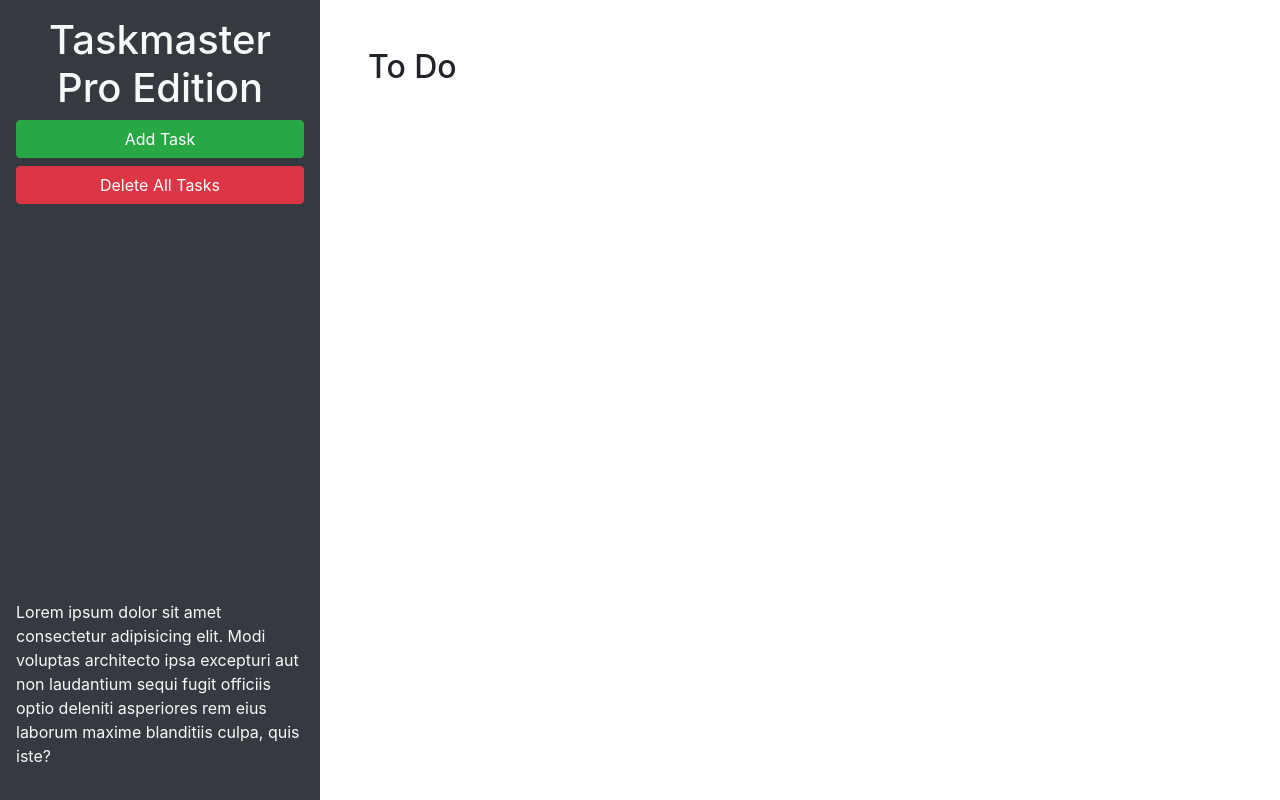
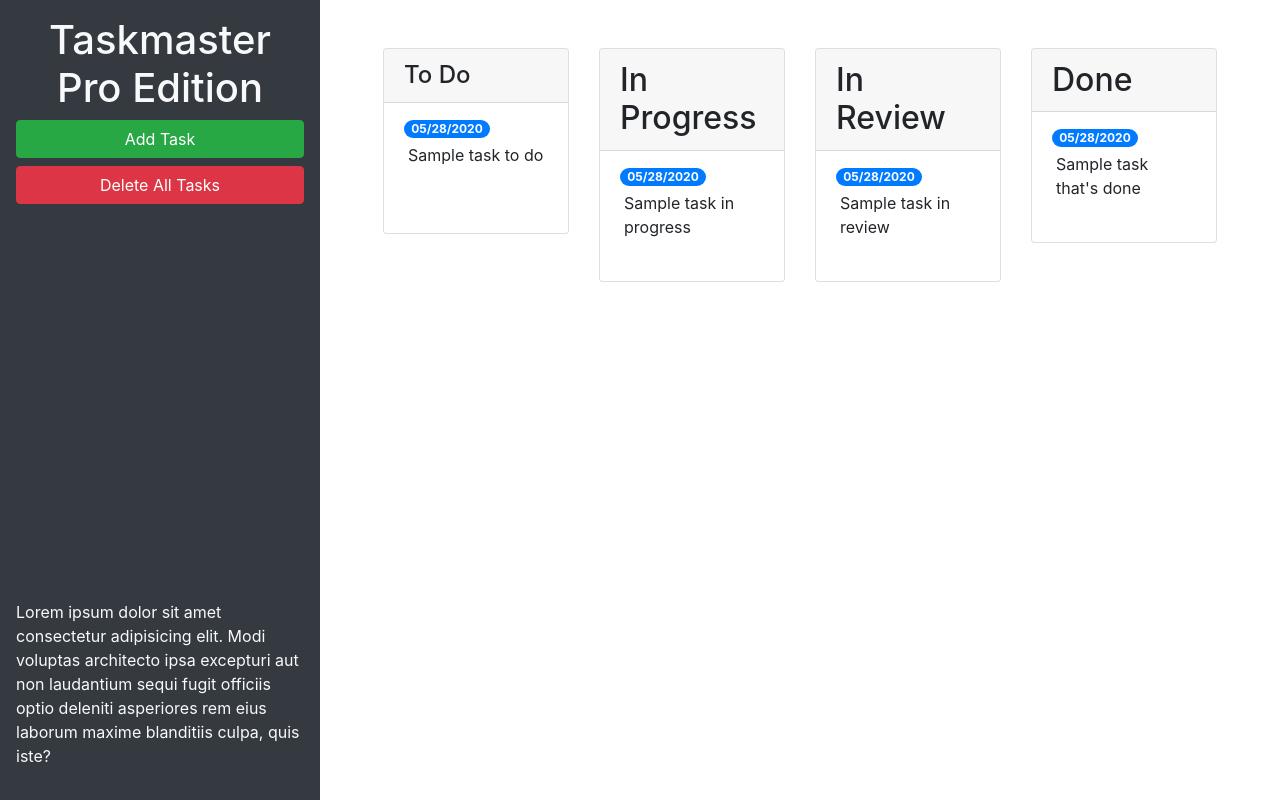
Before and after one commit to johnrip89/taskmaster-pro, a plain HTML site: page index.html in a window 1280 px wide. Drawn offline with nearby package versions, Linux system fonts and the light colour scheme.

Commit message:
cleaned up look of tasks and forms

```diff
--- a/index.html
+++ b/index.html
@@ -24,9 +24,59 @@
       </p>
     </header>
     <main class="col-12 col-lg-9">
-      <div class="m-5">
-        <h2>To Do</h2>
-        <ul id="list-toDo" class="list-group"> </ul>
+      <div class="m-5 row justify-content-around">
+        <!-- todo start -->
+        <div class="col-12 col-md-6 col-xl-3 mb-3">
+          <div class="card">
+            <h4 class="card-header">To Do</h4>
+            <ul id="list-toDo" class="list-group list-group-flush">
+              <li class="list-group-item">
+                <span class="badge badge-primary badge-pill">05/28/2020</span>
+                <p class="m-1">Sample task to do</p>
+              </li>
+            </ul>
+          </div>
+        </div>
+        <!-- todo end -->
+        <!-- in progress start -->
+        <div class="col-12 col-md-6 col-xl-3 mb-3">
+          <div class="card">
+            <h2 class='card-header'>In Progress</h2>
+            <ul id="list-inProgress" class="list-group list-group-flush">
+              <li class="list-group-item">
+                <span class="badge badge-primary badge-pill">05/28/2020</span>
+                <p class="m-1">Sample task in progress</p>
+              </li>
+            </ul>
+          </div>
+        </div>
+        <!-- in progress end -->
+        <!-- in review start -->
+        <div class="col-12 col-md-6 col-xl-3 mb-3">
+          <div class="card">
+            <h2 class='card-header'>In Review</h2>
+            <ul id="list-inReview" class="list-group list-group-flush">
+              <li class="list-group-item">
+                <span class="badge badge-primary badge-pill">05/28/2020</span>
+                <p class="m-1">Sample task in review</p>
+              </li>
+            </ul>
+          </div>
+        </div>
+        <!-- in review end -->
+        <!-- done start -->
+        <div class="col-12 col-md-6 col-xl-3 mb-3">
+          <div class="card">
+            <h2 class='card-header'>Done</h2>
+            <ul id="list-done" class="list-group list-group-flush">
+              <li class="list-group-item">
+                <span class="badge badge-primary badge-pill">05/28/2020</span>
+                <p class="m-1">Sample task that's done</p>
+              </li>
+            </ul>
+          </div>
+        </div>
+        <!-- done end -->
       </div>
     </main>
   </div>
@@ -43,16 +93,14 @@
           </button>
         </div>
         <div class="modal-body">
-          <form>
           <div class="form-group">
             <label for="modalTaskDescription">Task description</label>
-              <textarea id="modalTaskDescription" rows="3"></textarea>
+            <textarea id="modalTaskDescription" rows="3" class="form-control"></textarea>
           </div>
           <div class="form-group">
             <label for="modalDueDate">Due date</label>
-              <input type="text" id="modalDueDate" placeholder="mm/dd/yyyy" autocomplete="off" />
+            <input type="text" class="form-control" id="modalDueDate" placeholder="mm/dd/yyyy" autocomplete="off" />
           </div>
-          </form>
         </div>
         <div class="modal-footer">
           <button type="button" class="btn btn-secondary" data-dismiss="modal">Close</button>
```
Lines whose indentation alone changed are shown as unchanged.
